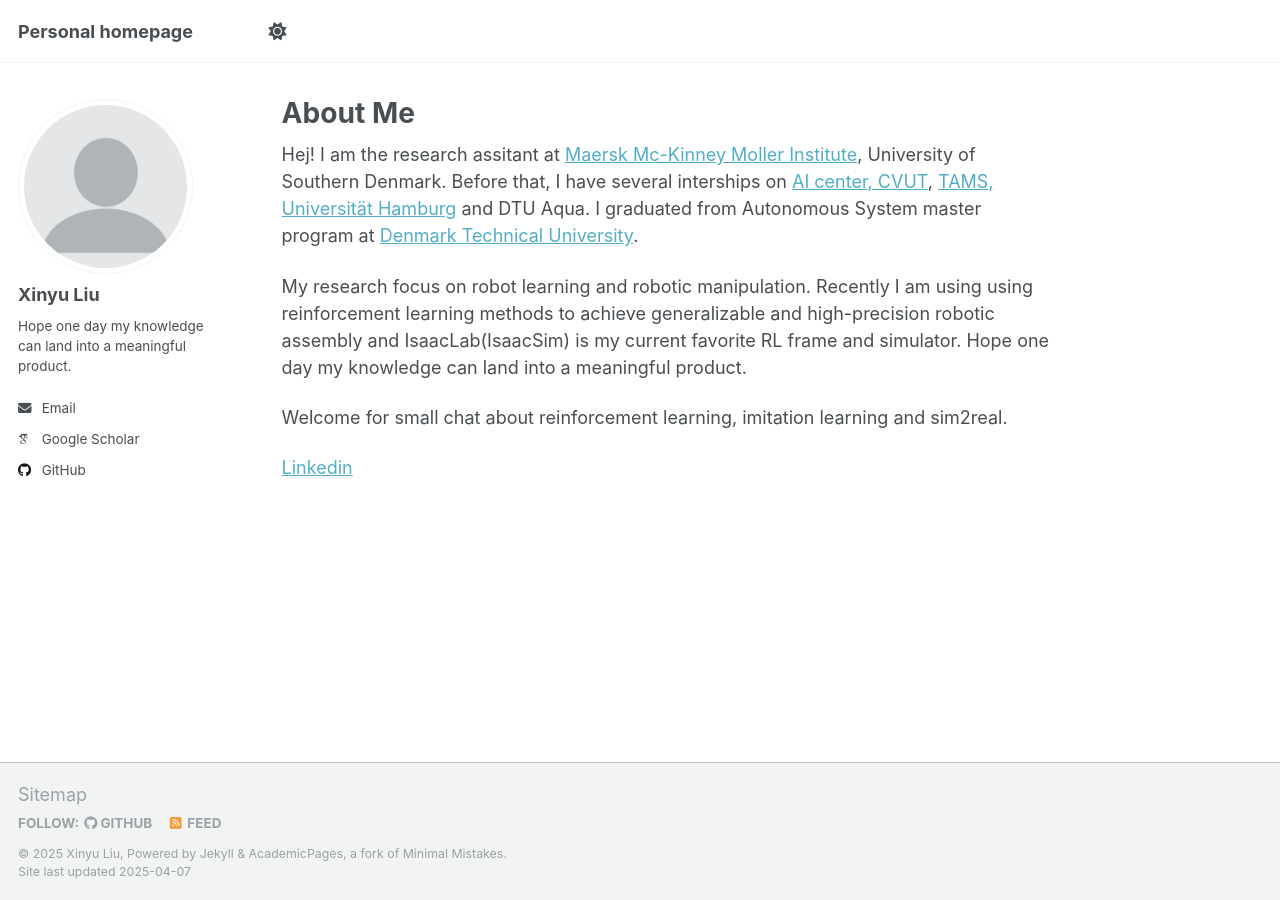
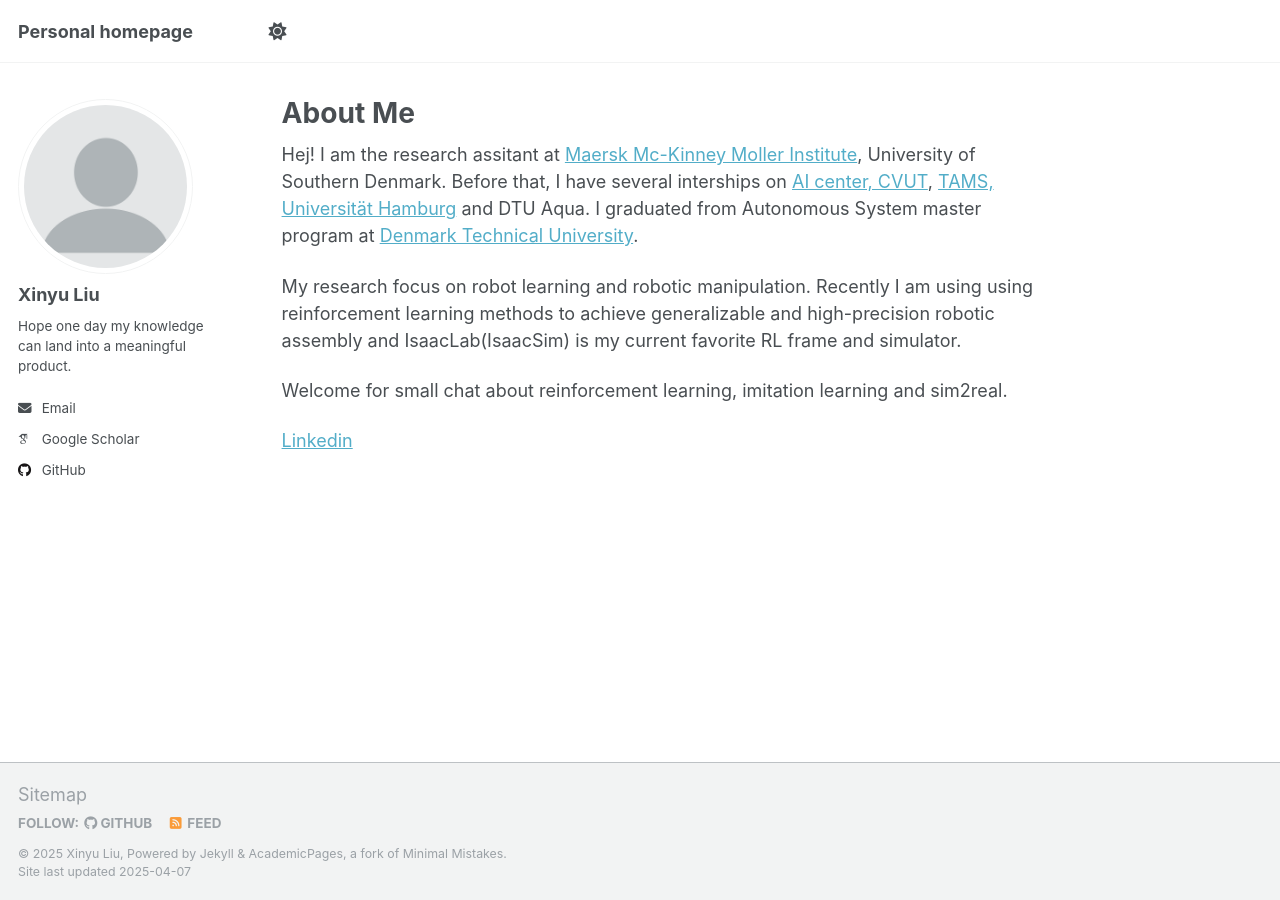
Before and after one commit to calmdw/calmdw.github.io, a Jekyll site: the page built from _pages/about.md, in a window 1280 px wide. Built offline with Jekyll 4.4.1, drawn with Linux system fonts in a browser that asks for light colours; some web fonts are replaced.

Commit message:
Update about.md

```diff
--- a/_pages/about.md
+++ b/_pages/about.md
@@ -9,7 +9,7 @@
 
 Hej! I am the research assitant at [Maersk Mc-Kinney Moller Institute](https://www.sdu.dk/en/om-sdu/institutter-centre/mmmi_maersk_mckinney_moeller), University of Southern Denmark. Before that, I have several interships on [AI center, CVUT](https://www.aic.fel.cvut.cz/), [TAMS, Universität Hamburg](https://tams.informatik.uni-hamburg.de/) and DTU Aqua. I graduated from Autonomous System master program at [Denmark Technical University](https://www.dtu.dk/english/).
 
-My research focus on robot learning and robotic manipulation. Recently I am using using reinforcement learning methods to achieve generalizable and high-precision robotic assembly and IsaacLab(IsaacSim) is my current favorite RL frame and simulator. Hope one day my knowledge can land into a meaningful product.
+My research focus on robot learning and robotic manipulation. Recently I am using using reinforcement learning methods to achieve generalizable and high-precision robotic assembly and IsaacLab(IsaacSim) is my current favorite RL frame and simulator.
 
 Welcome for small chat about reinforcement learning, imitation learning and sim2real.
 
```
